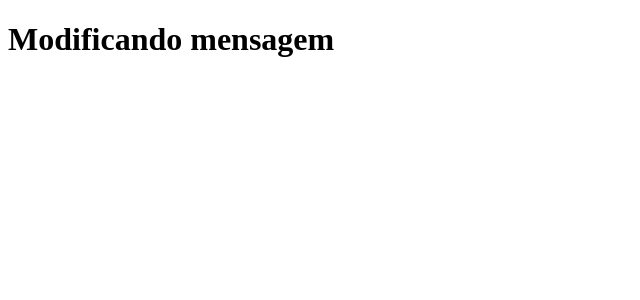
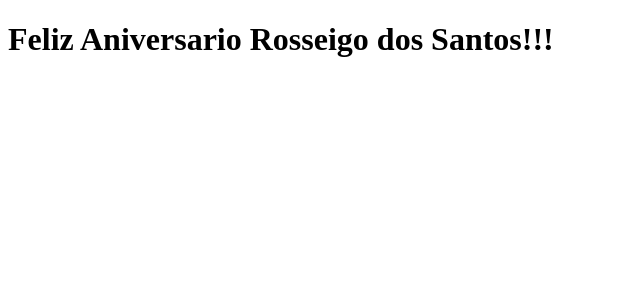
Before and after one commit to JoaoBruzetti/clone-tabnews, a Next.js app: page / in a window 1280 px wide. Shown: the top 300 px of the page, without its empty margins (0-640 px from the left). Built offline with nearby package versions, Linux system fonts and the light colour scheme.

Commit message:
Mensagem aniversario

```diff
--- a/pages/index.js
+++ b/pages/index.js
@@ -1,5 +1,5 @@
 function Home(){
-    return <h1> Modificando mensagem</h1>
+    return <h1> Feliz Aniversario Rosseigo dos Santos!!!</h1>
 }
 
 export default Home
```
